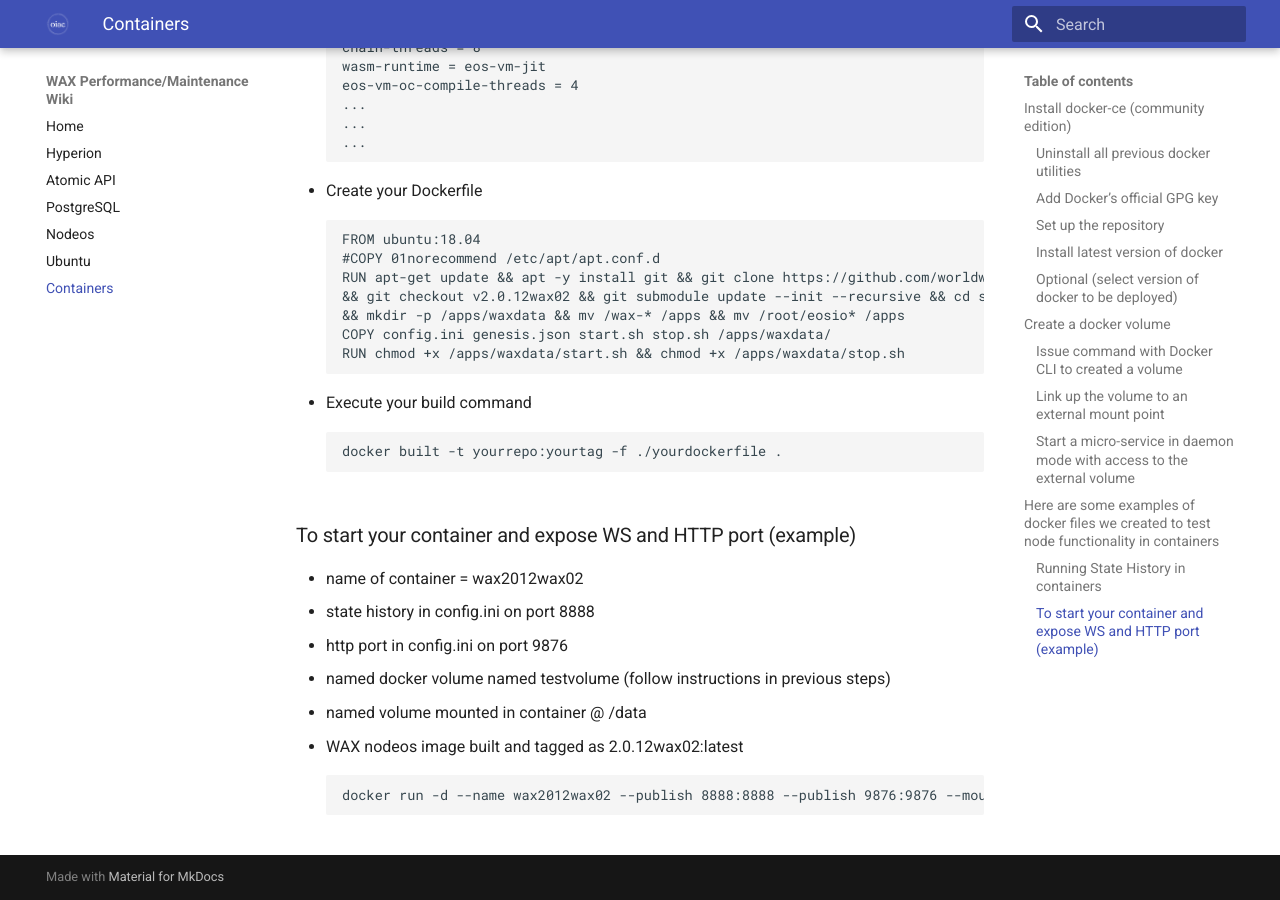
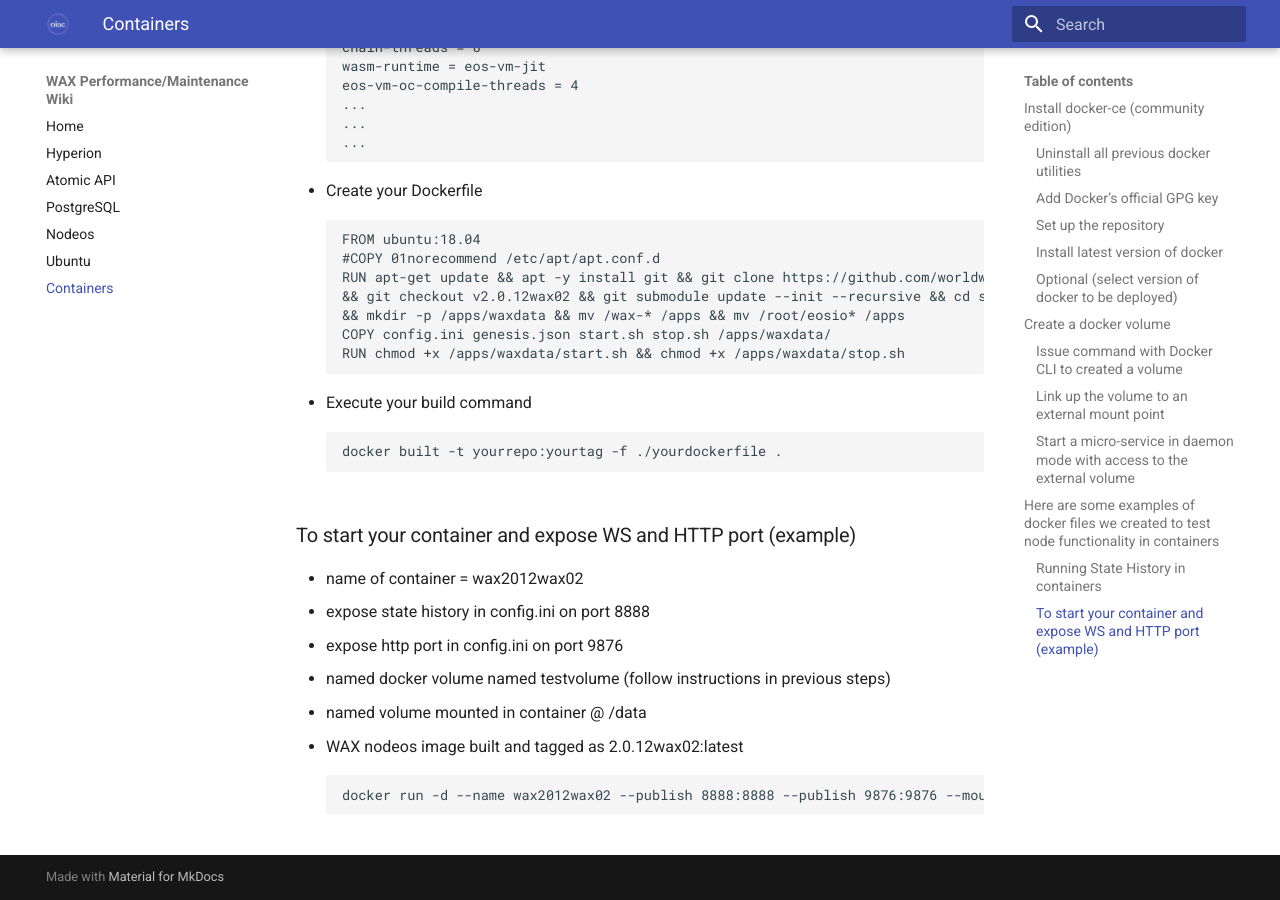
Before and after one commit to oneinacillian/wiki, an MkDocs documentation site: the page built from docs/containers.md, in a window 1280 px wide and 900 px high, scrolled down 3879 px. Built offline with MkDocs 1.6.1 and Material for MkDocs 9.7.7, drawn with Linux system fonts in a browser that asks for light colours.

Commit message:
updating

````diff
--- a/docs/containers.md
+++ b/docs/containers.md
@@ -161,8 +161,8 @@
 ```
 ### To start your container and expose WS and HTTP port (example)
 - name of container = wax2012wax02
-- state history in config.ini on port 8888
-- http port in config.ini on port 9876
+- expose state history in config.ini on port 8888
+- expose http port in config.ini on port 9876
 - named docker volume named testvolume (follow instructions in previous steps)
 - named volume mounted in container @ /data
 - WAX nodeos image built and tagged as 2.0.12wax02:latest
````
Also changed, not shown: docs/atomic-api.md (+5 -0 lines), docs/hyperion.md (+1 -0 lines).
